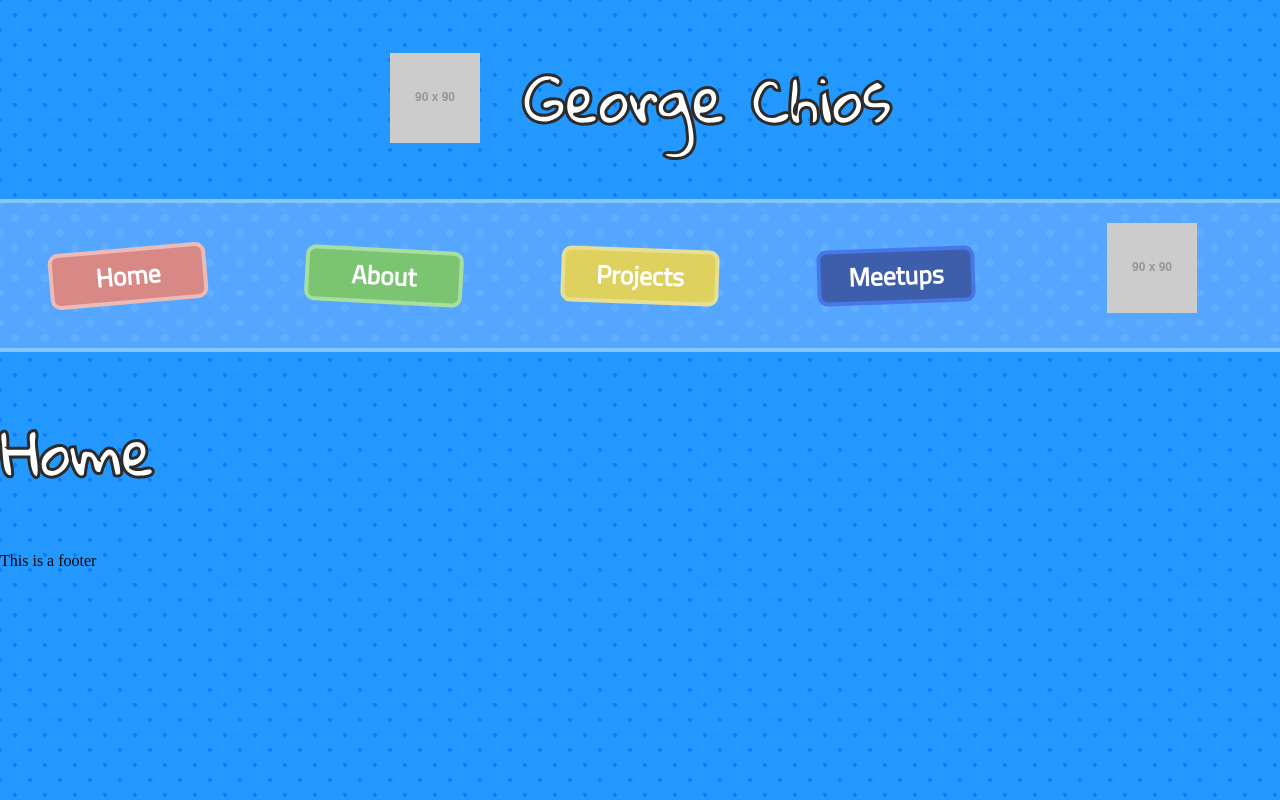
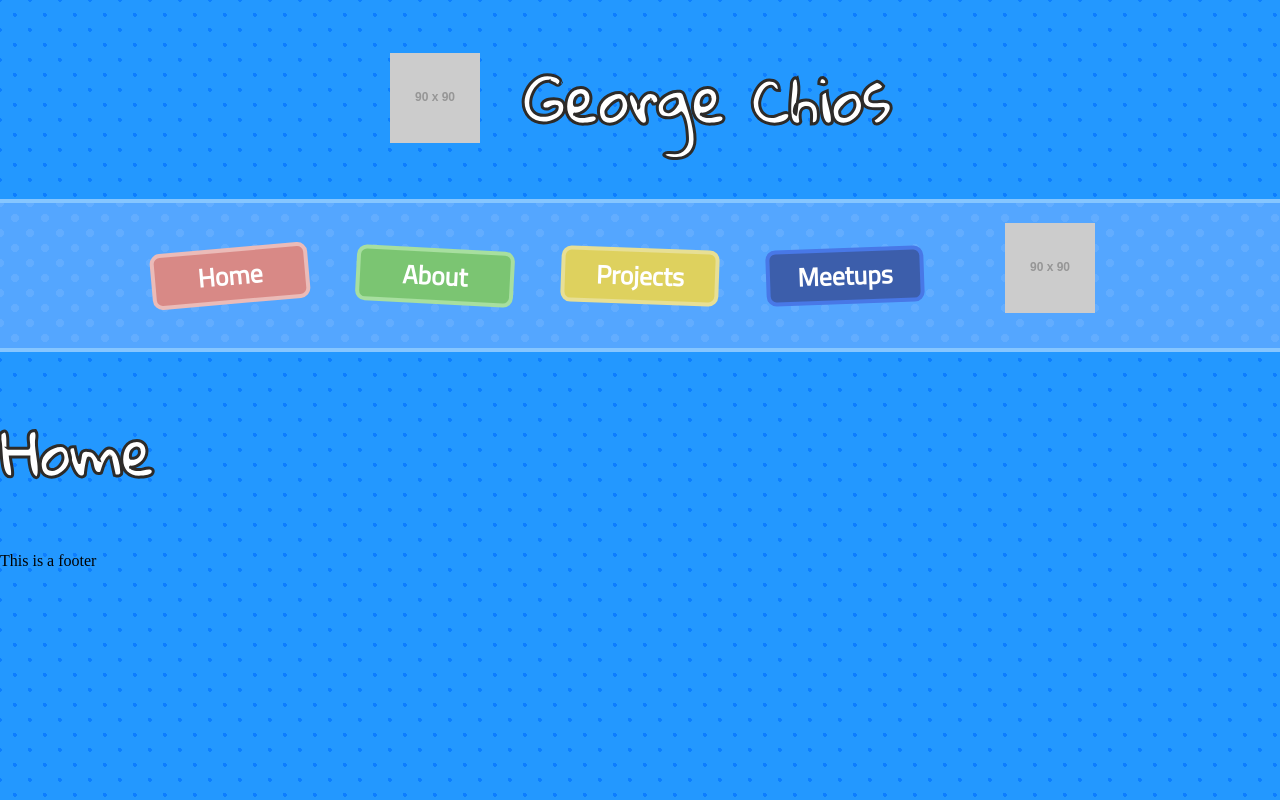
Before and after one commit to rusticpenguin/georgechios, a React (Create React App) app in the folder georgechios/: page / in a window 1280 px wide. Built offline with nearby package versions, Linux system fonts and the light colour scheme.

Commit message:
Nav bar is squished a bit more together now on desktop

```diff
--- a/georgechios/src/Components/Header.css
+++ b/georgechios/src/Components/Header.css
@@ -21,7 +21,7 @@ nav {
 
 nav ul {
     padding: 0;
-    width: 100vw;
+    width: 80vw;
     display: flex;
     flex-flow: row wrap;
     justify-content: space-around;
@@ -121,8 +121,9 @@ a {
         font-size: 30px;
         -webkit-text-stroke-width: 2px;
     }
-    nav{
-        width:100%;
+
+    nav ul {
+        width: 100vw;
     }
     nav ul li {
         font-size: 5vw;
```
